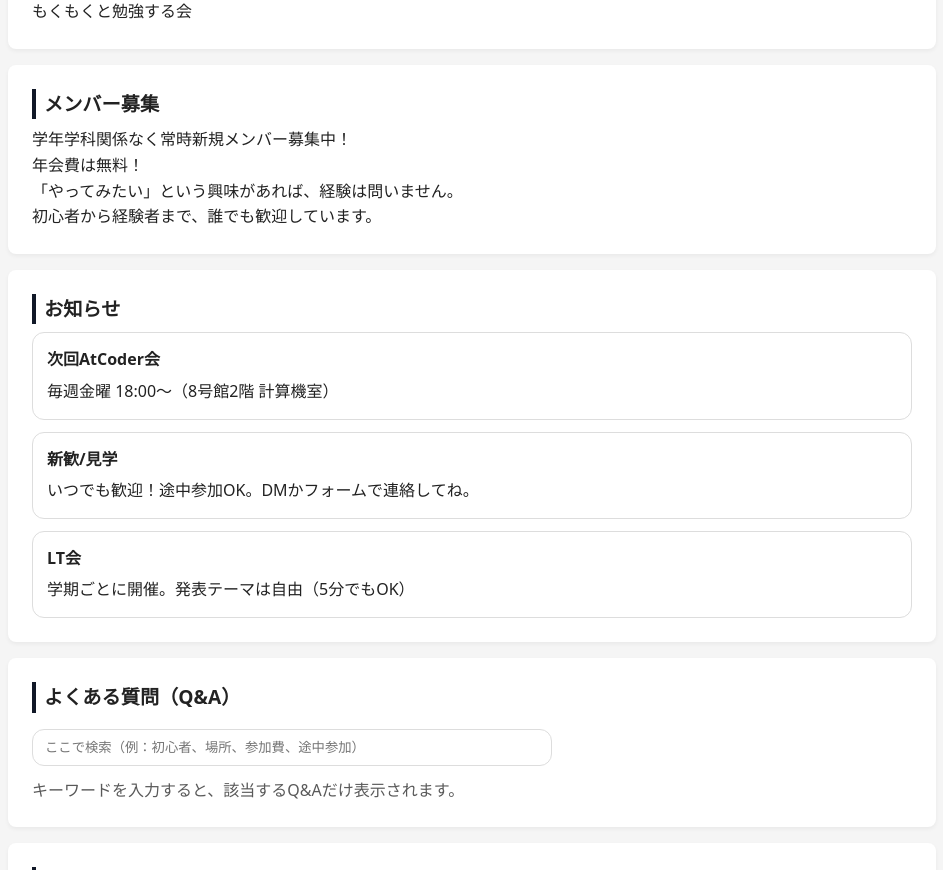
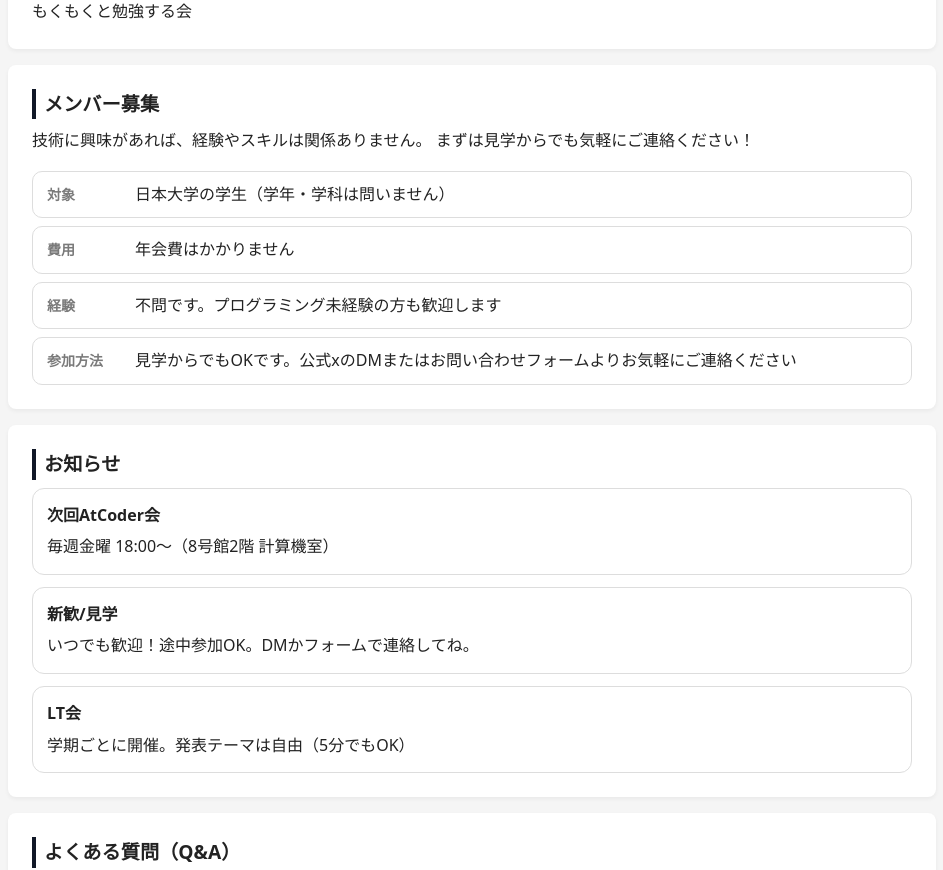
Before and after one commit to LoGeek-nu/officialWebApps, a React (Vite) app: page / in a window 1280 px wide. Shown: the part 960-1830 px from the top of the page, without its empty margins (168-1111 px from the left). Built offline with nearby package versions, Linux system fonts and the light colour scheme.

Commit message:
refs: #33 メンバー募集の中身を修正

```diff
--- a/src/components/Members.jsx
+++ b/src/components/Members.jsx
@@ -1,17 +1,48 @@
+const points = [
+  { label: "対象", text: "日本大学の学生（学年・学科は問いません）" },
+  { label: "費用", text: "年会費はかかりません" },
+  { label: "経験", text: "不問です。プログラミング未経験の方も歓迎します" },
+  {
+    label: "参加方法",
+    text: "見学からでもOKです。公式xのDMまたはお問い合わせフォームよりお気軽にご連絡ください",
+  },
+];
+
 export default function Members() {
   return (
     <section id="members">
       <h2>メンバー募集</h2>
-      <p>
-        学年学科関係なく常時新規メンバー募集中！
-        <br />
-        年会費は無料！
-        <br />
-        「やってみたい」という興味があれば、経験は問いません。
-        <br />
-        初心者から経験者まで、誰でも歓迎しています。
-        <br />
+      <p style={{ marginTop: 8, lineHeight: 1.7 }}>
+        技術に興味があれば、経験やスキルは関係ありません。
+        まずは見学からでも気軽にご連絡ください！
       </p>
+      <div style={{ display: "grid", gap: 8, marginTop: 16 }}>
+        {points.map((p) => (
+          <div
+            key={p.label}
+            style={{
+              display: "flex",
+              gap: 16,
+              padding: "10px 14px",
+              border: "1px solid #ddd",
+              borderRadius: 10,
+              alignItems: "baseline",
+            }}
+          >
+            <span
+              style={{
+                fontWeight: 700,
+                minWidth: 72,
+                fontSize: 14,
+                opacity: 0.6,
+              }}
+            >
+              {p.label}
+            </span>
+            <span style={{ lineHeight: 1.6 }}>{p.text}</span>
+          </div>
+        ))}
+      </div>
     </section>
   );
 }
```
